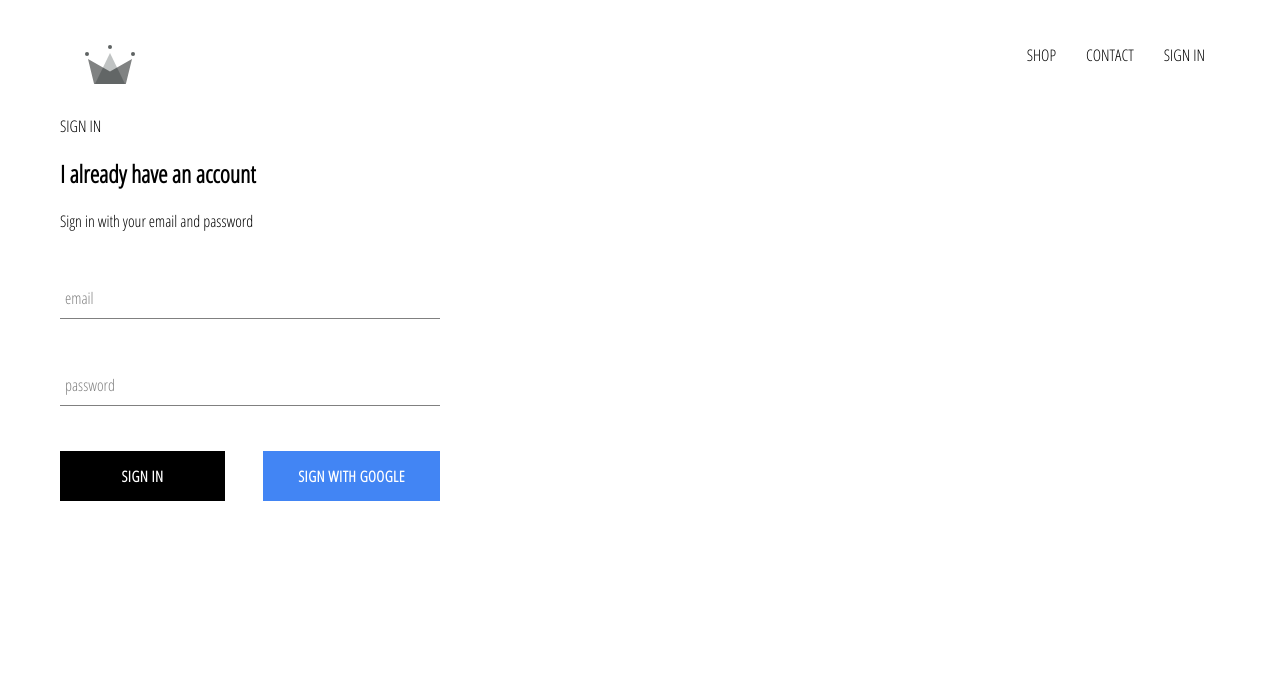
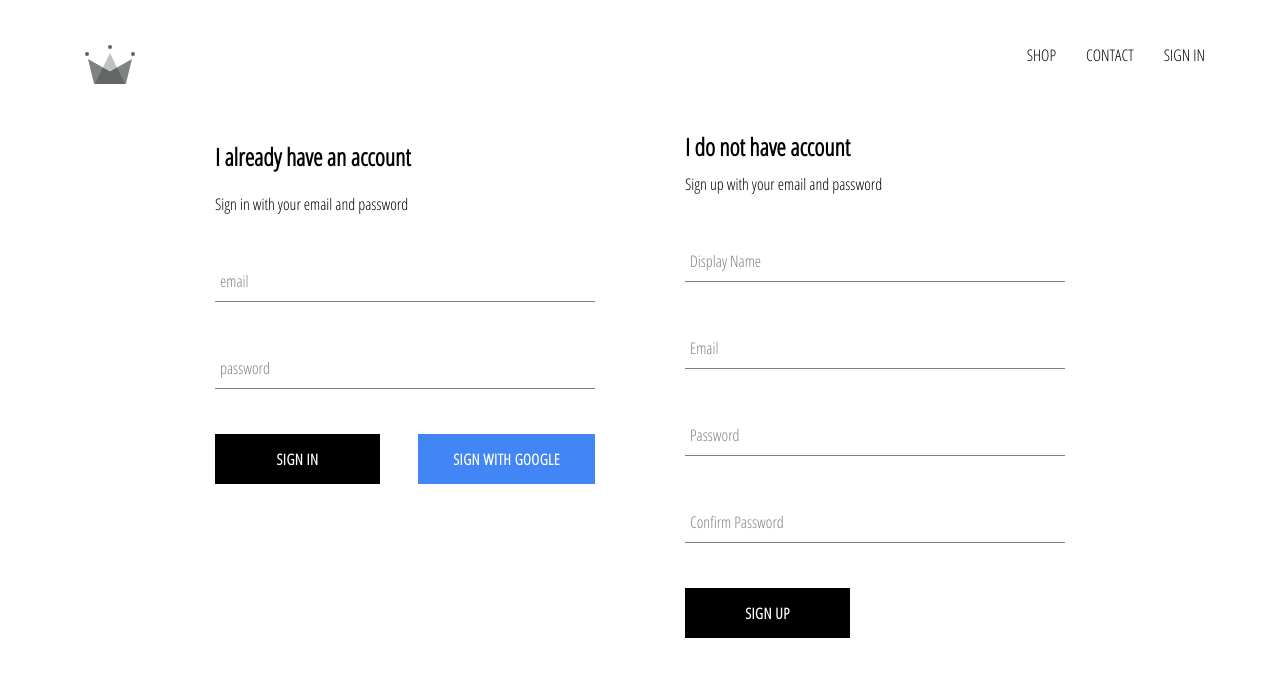
Before and after one commit to dashok-myr/crwn-clothing, a React (Create React App) app: page /signin in a window 1280 px wide. Shown: the top 676 px of the page. Built offline with nearby package versions, Linux system fonts and the light colour scheme; no server answers.

Commit message:
implemented firebase utils, included ability to store authenticated users into our firebase data

```diff
--- a/src/App.js
+++ b/src/App.js
@@ -4,25 +4,38 @@
 import ShopPage from "./pages/shop/shop.component";
 import Header from "./components/header/header.component";
 import SignInAndSignUpPage from "./pages/sign-in-and-sign-up/sign-in-and-sign-up.component";
-import { auth } from "./firebase/firebase.utils";
-
+import { auth, getOrCreateUserProfileDocument } from "./firebase/firebase.utils";
 import HomePage from "./pages/homepage/homepage.component";
 
 class App extends React.Component {
-  constructor(){
+  constructor() {
     super();
     this.state = {
       currentUser: null
-    }
+    };
   }
 
   unsubcribeFromAuth = null;
 
   componentDidMount() {
-    this.unsubcribeFromAuth = auth.onAuthStateChanged(user => {
-      this.setState({ currentUser: user});
-      console.log(user)
-    })
+    this.unsubcribeFromAuth = auth.onAuthStateChanged(async userAuth => {
+      // the person has signed in
+      if (userAuth) {
+        const userRef = await getOrCreateUserProfileDocument(userAuth);
+
+        // Keeping up to date the state currentUser
+        userRef.onSnapshot(snapshot => {
+          this.setState({
+            currentUser: {
+              id: snapshot.id,
+              ...snapshot.data()
+            }
+          });
+        });
+      } else {
+        this.setState({currentUser: userAuth})
+      }
+    });
   }
 
   componentWillUnmount() {
@@ -32,7 +45,7 @@
   render() {
     return (
       <div>
-        <Header currentUser={this.state.currentUser}/>
+        <Header currentUser={this.state.currentUser} />
         <Switch>
           <Route exact path="/" component={HomePage} />
           <Route path="/shop" component={ShopPage} />
--- /dev/null
+++ b/src/components/sign-up/sign-up-component.jsx
@@ -0,0 +1,105 @@
+import React from "react";
+
+import FormInput from "../form-input/form-input.component";
+import CustomButton from "../custom-button/custom-button.component";
+
+import {
+  auth,
+  getOrCreateUserProfileDocument
+} from "../../firebase/firebase.utils.js";
+
+import "./sign-up.styles.scss";
+
+class SignUp extends React.Component {
+  constructor() {
+    super();
+
+    this.state = {
+      displayName: "",
+      email: "",
+      password: "",
+      confirmPassword: ""
+    };
+  }
+
+  handleSubmit = async event => {
+      event.preventDefault();
+
+      const { displayName, email, password, confirmPassword } = this.state;
+
+      if(password !== confirmPassword){
+          alert("password don't match")
+          return;
+      }
+
+      try{
+        const { user } = await auth.createUserWithEmailAndPassword(
+            email,
+            password
+        );
+        await getOrCreateUserProfileDocument(user, { displayName: displayName });
+
+        this.setState({
+            display: '',
+            email: '',
+            password:'',
+            confirmPassword: ''
+        })
+      } catch(error){
+        console.error(error)
+      }
+  };
+
+  handleChange = event => {
+      const { name, value } = event.target;
+
+      this.setState({ [name]: value });
+  }
+
+  render() {
+    const { displayName, email, password, confirmPassword } = this.state;
+    return (
+      <div className="sign-up">
+        <h2 className="title">I do not have account</h2>
+        <span>Sign up with your email and password</span>
+        <form className="sigh-up-form" onSubmit={this.handleSubmit}>
+          <FormInput
+            type="text"
+            name="displayName"
+            value={displayName}
+            onChange={this.handleChange}
+            label="Display Name"
+            required
+          />
+          <FormInput
+            type="email"
+            name="email"
+            value={email}
+            onChange={this.handleChange}
+            label="Email"
+            required
+          />
+          <FormInput
+            type="password"
+            name="password"
+            value={password}
+            onChange={this.handleChange}
+            label="Password"
+            required
+          />
+          <FormInput
+            type="password"
+            name="confirmPassword"
+            value={confirmPassword}
+            onChange={this.handleChange}
+            label="Confirm Password"
+            required
+          />
+          <CustomButton type="submit">Sign UP</CustomButton>
+        </form>
+      </div>
+    );
+  }
+}
+
+export default SignUp;
--- /dev/null
+++ b/src/components/sign-up/sign-up.styles.scss
@@ -0,0 +1,9 @@
+.sign-up {
+    display: flex;
+    flex-direction: column;
+    width: 380px;
+
+    .title {
+      margin: 10px 0;
+    }
+  }
--- a/src/firebase/firebase.utils.js
+++ b/src/firebase/firebase.utils.js
@@ -13,6 +13,35 @@
     measurementId: "G-JT5EYVVF11"
   };
 
+  export const getOrCreateUserProfileDocument = async (userAuth, additionalData) => {
+    if(!userAuth) return;
+
+    const userRef = firestore.doc(`users/${userAuth.uid}`);
+    const snapShot = await userRef.get();
+
+    const {exists} = snapShot;
+
+    if(exists) return userRef;
+
+    const { displayName, email } = userAuth;
+    const createdAt = new Date();
+
+    try {
+      userRef.set({
+        displayName,
+        email,
+        createdAt,
+        ...additionalData
+      })
+    }catch (error) {
+      console.log('error creating user', error.message)
+    }
+
+    return userRef;
+  }
+
+
+
   firebase.initializeApp(config);
 
   export const auth = firebase.auth();
--- a/src/pages/homepage/homepage.component.jsx
+++ b/src/pages/homepage/homepage.component.jsx
@@ -3,7 +3,6 @@
 import Directory from "../../components/directory/directory.component";
 
 const HomePage = (props) => {
-  console.log(props)
   return <div className="homepage">
     <Directory />
   </div>
--- a/src/pages/sign-in-and-sign-up/sign-in-and-sign-up.component.jsx
+++ b/src/pages/sign-in-and-sign-up/sign-in-and-sign-up.component.jsx
@@ -1,12 +1,13 @@
 import React from "react";
-import './sign-in-and-sign-up.styles.scss';
-import SignIn from '../../components/sign-in/sign-in.component';
-
+import "./sign-in-and-sign-up.styles.scss";
+import SignIn from "../../components/sign-in/sign-in.component";
+import SignUp from '../../components/sign-up/sign-up-component';
 
 const SignInAndSignUpPage = () => (
-    <div className='sign-in-and-sign-up'>SIGN IN
+  <div className="sign-in-and-sign-up">
     <SignIn />
-    </div>
+    <SignUp />
+  </div>
 );
 
 export default SignInAndSignUpPage;
--- a/src/pages/sign-in-and-sign-up/sign-in-and-sign-up.styles.scss
+++ b/src/pages/sign-in-and-sign-up/sign-in-and-sign-up.styles.scss
@@ -0,0 +1,6 @@
+.sign-in-and-sign-up {
+    width: 850px;
+    display: flex;
+    justify-content: space-between;
+    margin: 30px auto;
+  }
```
